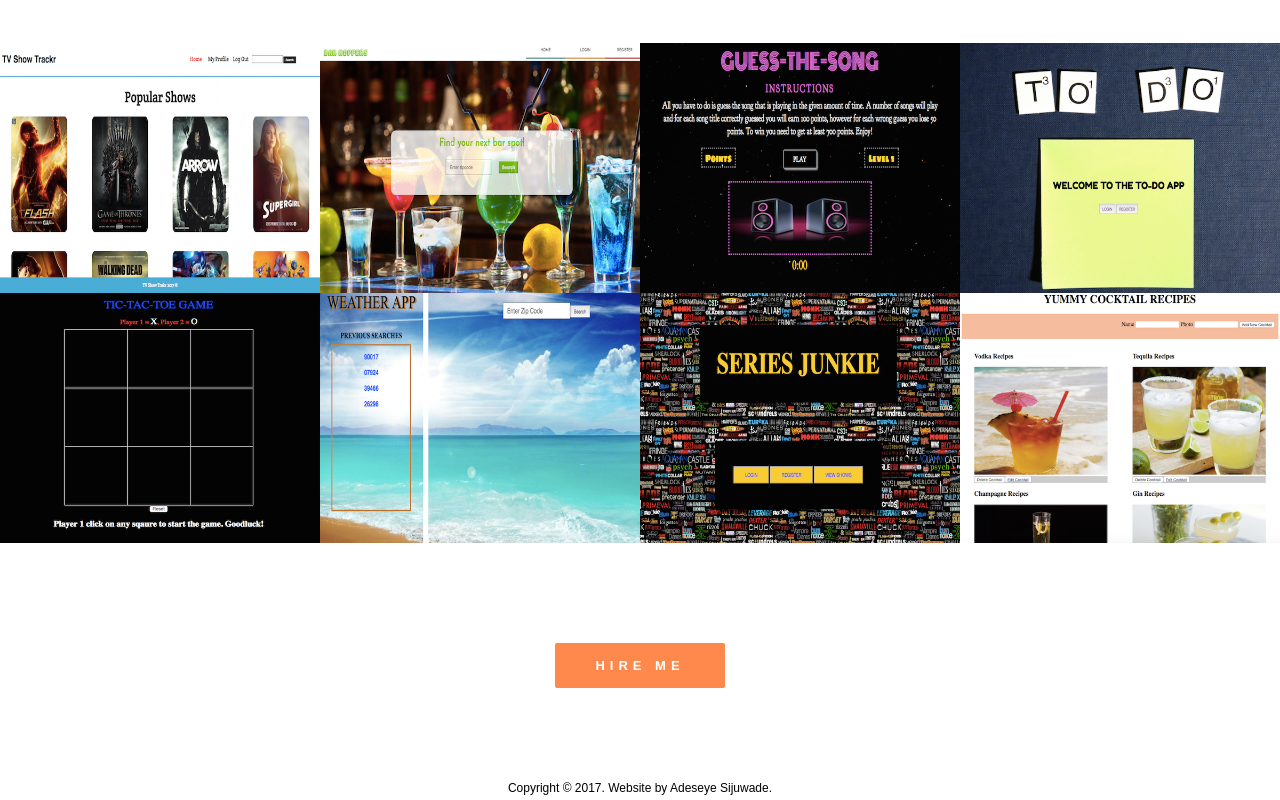
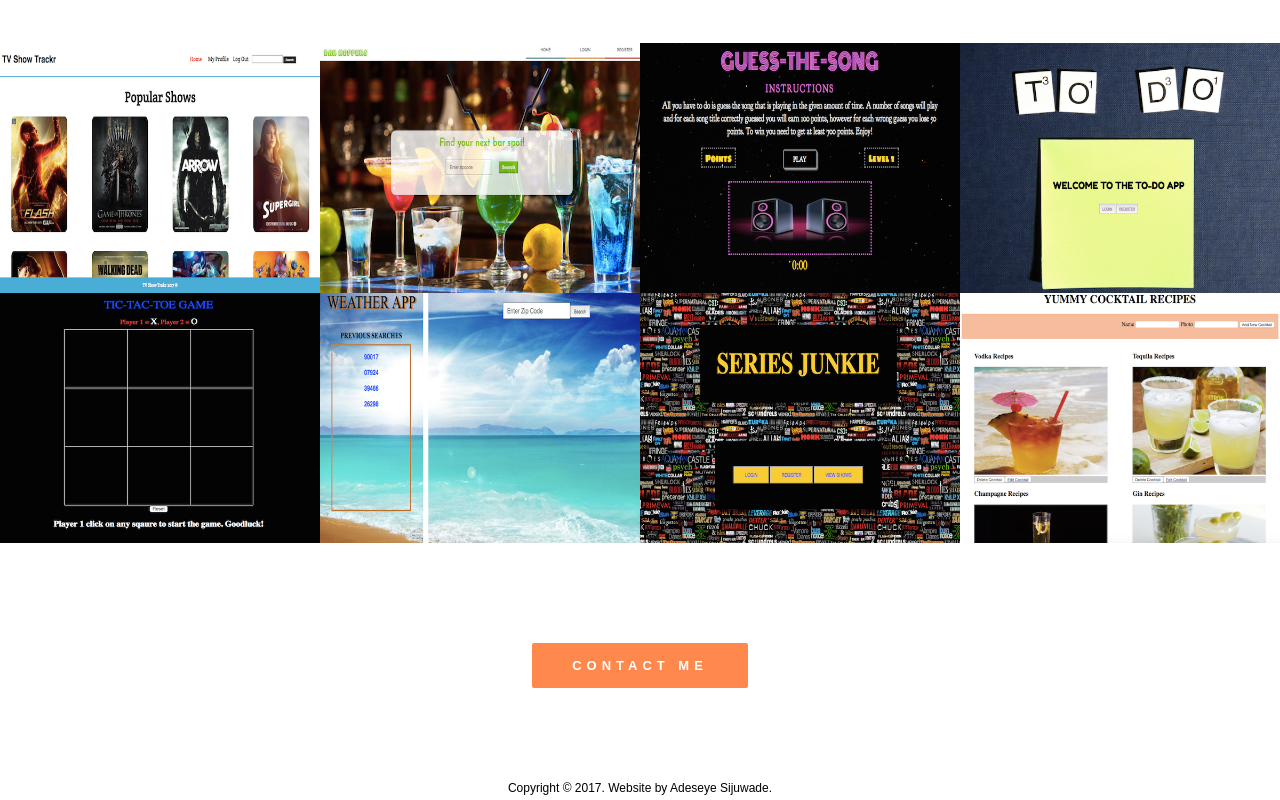
Before and after one commit to seyesij/portfolio, a React (Create React App) app in the folder my_website/: page / in a window 1280 px wide. Shown: the part 839-1639 px from the top of the page. Built offline with nearby package versions, Linux system fonts and the light colour scheme.

Commit message:
change button

```diff
--- a/my_website/src/components/About.jsx
+++ b/my_website/src/components/About.jsx
@@ -16,7 +16,7 @@
           </div>
           <div className="footer">
             <Link to='/contact'>
-              <button>Hire Me</button>
+              <button>Contact Me</button>
             </Link>
           </div>
           <div className="footer_bottom">
--- a/my_website/src/components/Homepage.jsx
+++ b/my_website/src/components/Homepage.jsx
@@ -99,7 +99,7 @@
           </div>
           <div className="footer">
             <Link to='/contact'>
-              <button>Hire Me</button>
+              <button>Contact Me</button>
             </Link>
           </div>
           <div className="footer_bottom">
```
